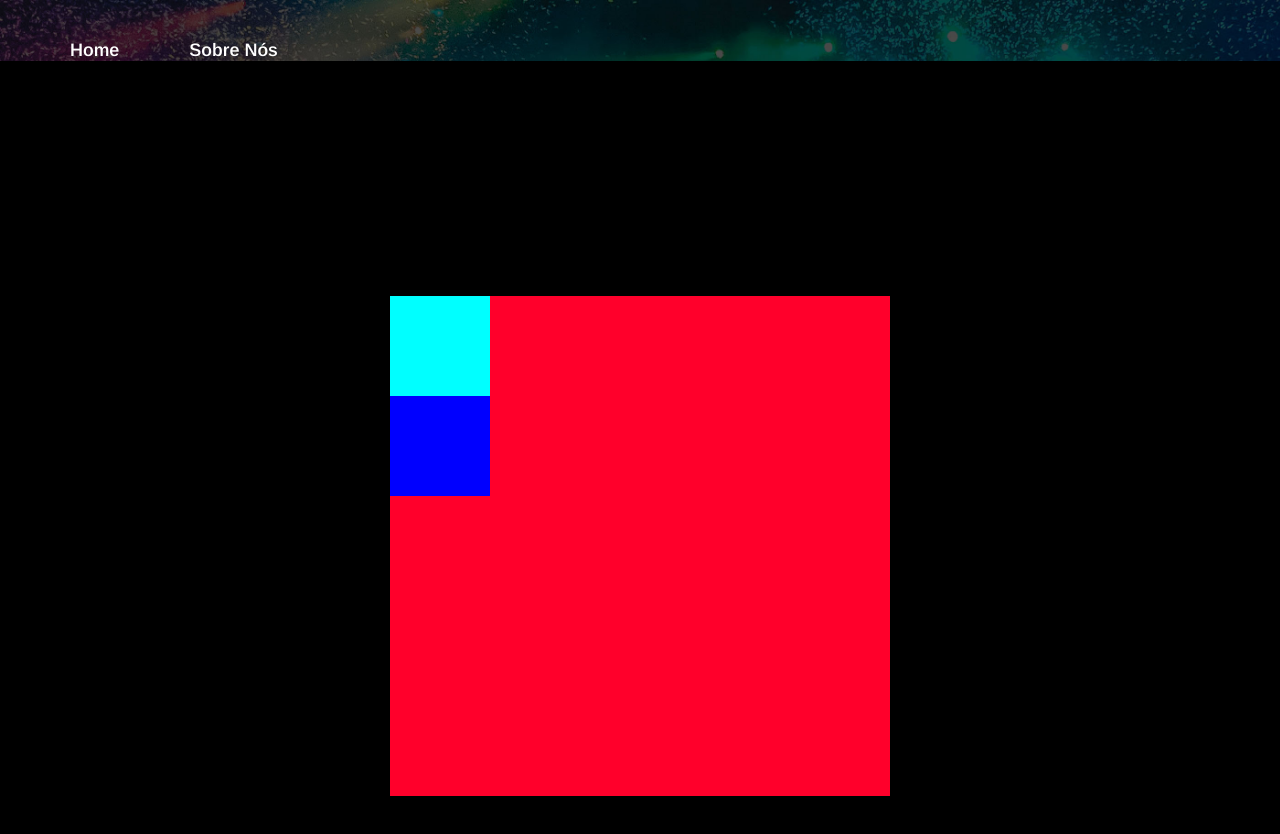
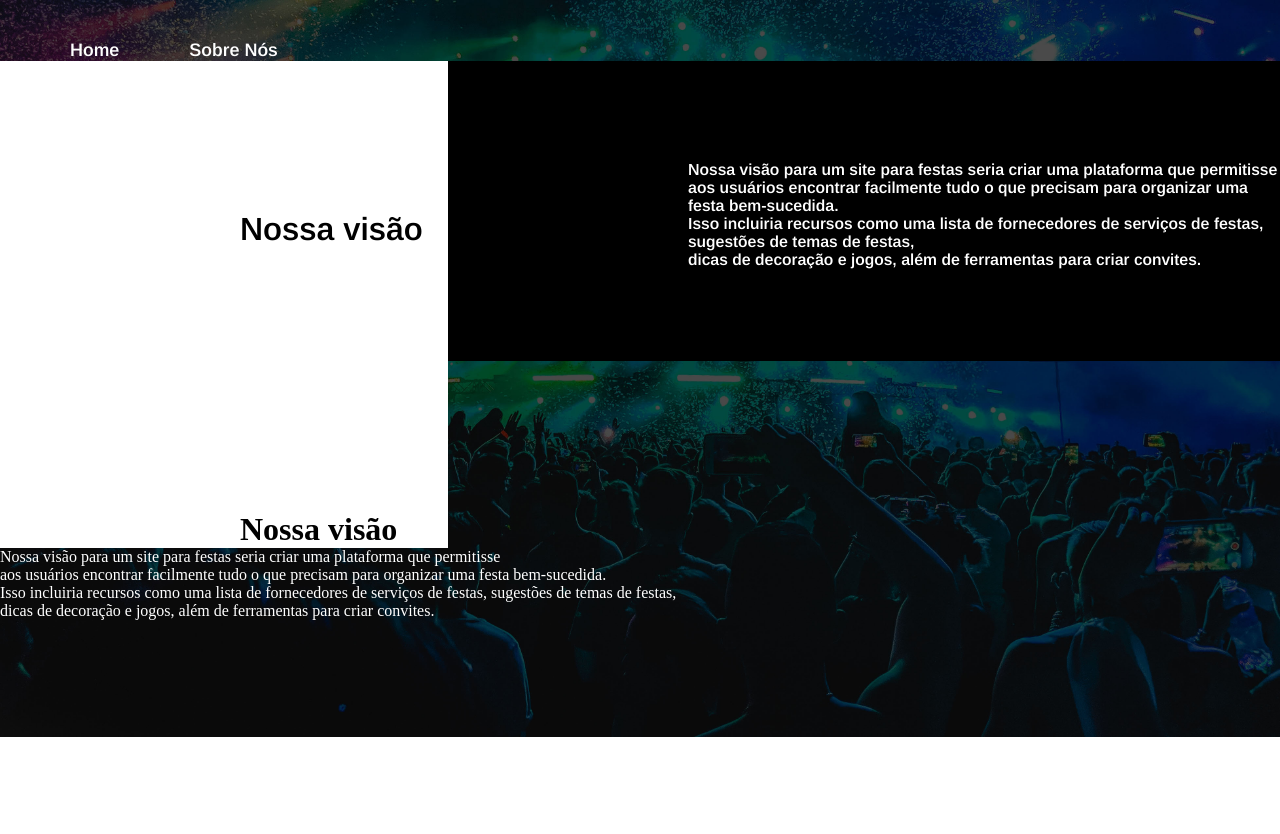
Before and after one commit to daviibandeiraa/site-festa, a plain HTML site: page sobrenos.html in a window 1280 px wide. After the commit the page ends 800 px from the top, so only its background shows below. Drawn offline with nearby package versions, Linux system fonts and the light colour scheme.

Commit message:
atualizando o sobre nos

```diff
--- a/sobrenos.css
+++ b/sobrenos.css
@@ -23,6 +23,7 @@ body{
 
 
 a{
+    padding-top: 10px;
     text-decoration: none;
     color: white;
 
@@ -37,6 +38,7 @@ li{
     margin-left: 70px;
 }
 ul{
+
     list-style: none;
     font-family: 'Arimo', sans-serif;
     font-size: 18px;
@@ -47,24 +49,53 @@ ul{
     display: flex;
     font-family: 'Arimo', sans-serif;
     color: white;
-    height: 969px;
+    height: 300px;
     width: 100%;
-    background-color: black;
-    margin: auto auto;
+
 }
 .texto-esquerdo{
-    width: 100px;
-    height: 100px;
-    background-color: aqua;
+    color: white;
+    color: black;
+    padding-left: 240px;
+    padding-top: 150px;
+    width: 35%;
+    height: 100%;
+    background-color: rgb(255, 255, 255);
 }
 .texto-direito{
-    width: 100px;
-    height: 100px;
-    background-color: blue;
+    padding-left: 240px;
+    padding-top: 150px;
+    padding-top: 100px;
+    width: 65%;
+    height: 100%;
+    background-color: rgb(0, 0, 0);
 }
-.textos-centro{
-    width: 500px;
-    height: 500px;
+
+.textos-missao{
+    justify-content: space-between;
+    display: flex;
+    width: 100%;
+    height: 300px;
     background-color: rgb(255, 0, 43);
     margin: auto;
+    margin-top: 0px;
 }
+.texto-visao{
+    justify-content: space-between;
+    display: flex;
+    width: 100%;
+    height: 300px;
+    background-color: rgb(255, 0, 43);
+    margin: auto;
+    margin-top: 0px;
+
+}
+.texto-esquerdo-2{
+    color: white;
+    color: black;
+    padding-left: 240px;
+    padding-top: 150px;
+    width: 35%;
+    height: 100%;
+    background-color: rgb(255, 255, 255);
+}
--- a/sobrenos.html
+++ b/sobrenos.html
@@ -18,20 +18,32 @@
     </header>
 
     <div class="container-mid">
-        <div class="textos-centro">
+        <div class="textos-missao">
             <div class="texto-esquerdo">
+                <h1>Nossa visão</h1>
+            </div>
+            <div class="texto-direito">
+                <p>Nossa visão para um site para festas seria criar uma plataforma que permitisse <br> aos usuários encontrar facilmente tudo o que precisam para organizar uma festa bem-sucedida. <br>
+                     Isso incluiria recursos como uma lista de fornecedores de serviços de festas, sugestões de temas de festas, <br>
+                     dicas de decoração e jogos, além de ferramentas para criar convites.</p>
+            </div>
+        </div>
+    </div>
 
 
+    <div class="container-mid-2">
+        <div class="textos-visao">
+            <div class="texto-esquerdo-2">
+                <h1>Nossa visão</h1>
             </div>
-            <div class="texto-direito">
+            <div class="texto-direito-3">
+                <p>Nossa visão para um site para festas seria criar uma plataforma que permitisse <br> aos usuários encontrar facilmente tudo o que precisam para organizar uma festa bem-sucedida. <br>
+                     Isso incluiria recursos como uma lista de fornecedores de serviços de festas, sugestões de temas de festas, <br>
+                     dicas de decoração e jogos, além de ferramentas para criar convites.</p>
+            </div>
+        </div>
+    </div>
 
-
-            </div>
-
-        </div>
-
-
-    </div>
 
 </body>
 </html>
```
